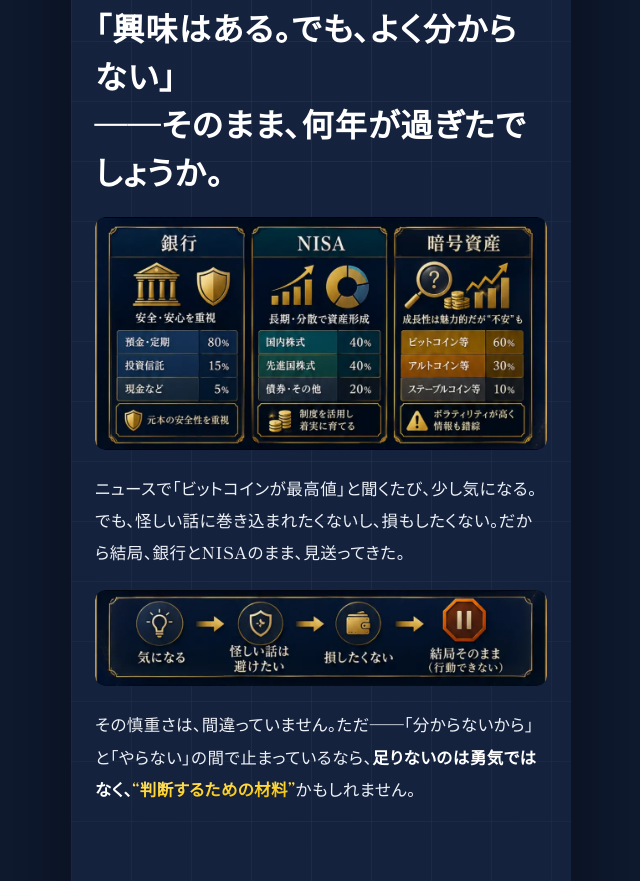
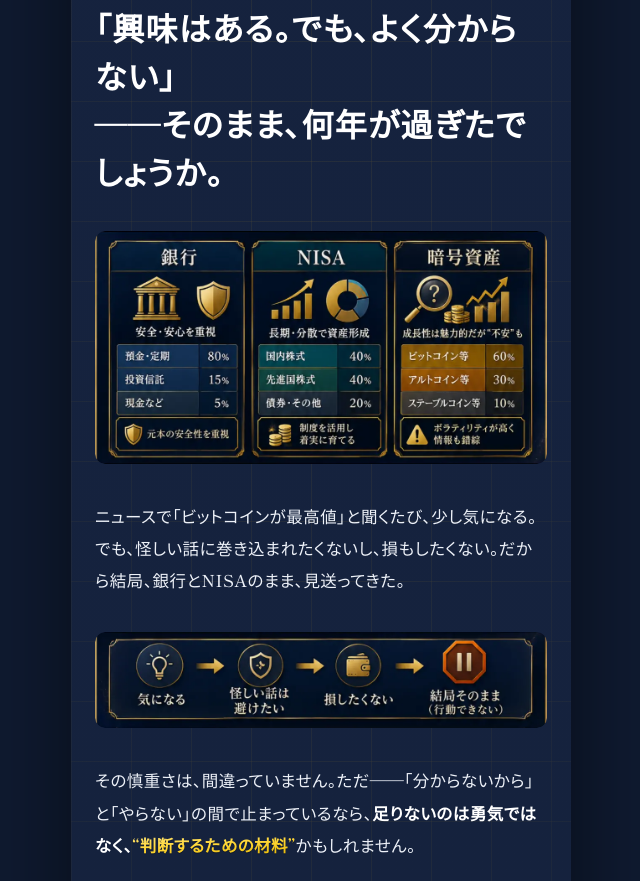
Before and after one commit to 810eigo-droid/Crypto-Nova2, a plain HTML site: page index.html in a window 1280 px wide. Shown: the part 1339-2220 px from the top of the page, without its empty margins (319-959 px from the left). Drawn offline with Linux system fonts and the light colour scheme.

Commit message:
共感・視点の文章と画像の余白を拡大

```diff
--- a/index.html
+++ b/index.html
@@ -217,7 +217,7 @@
   .figure.full{border:0;border-radius:0;margin:0}
 
   /* 本文中に差し込む画像（サイズ自由・自然な縦横比で表示） */
-  .imgslot{position:relative;margin:22px 0;border-radius:10px;overflow:hidden}
+  .imgslot{position:relative;margin:36px 0;border-radius:10px;overflow:hidden}
   .imgslot img{display:block;width:100%;height:auto;border-radius:10px}
   .imgslot .ph2{display:none}
   .imgslot.noimg{border:1px dashed var(--hair)}
```
